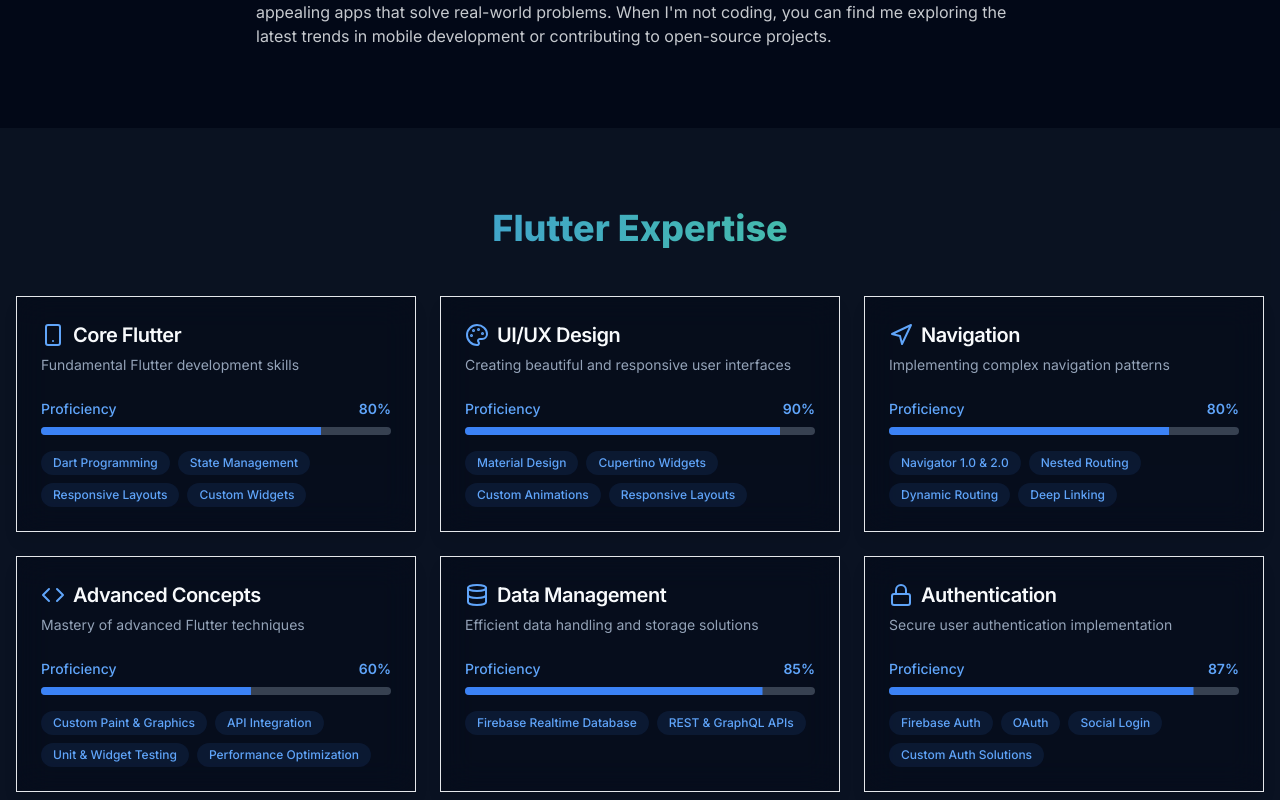
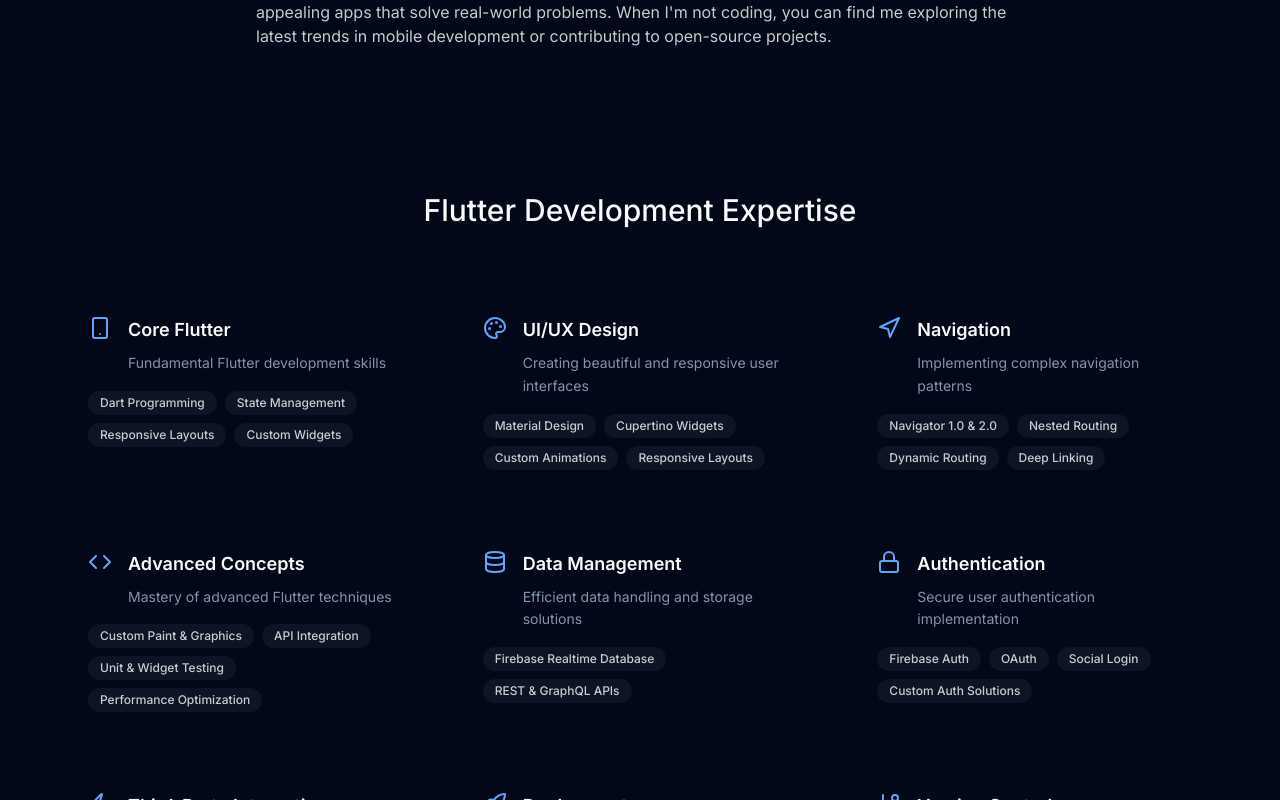
Before and after one commit to Hitesh007-p/myportfolio, a Next.js app: page / in a window 1280 px wide. Shown: the part 1060-1860 px from the top of the page. Built offline with nearby package versions, Linux system fonts and the light colour scheme.

Commit message:
some ui change

```diff
--- a/components/hero.tsx
+++ b/components/hero.tsx
@@ -20,7 +20,7 @@ export function Hero() {
         <span className="gradient-text">Hitesh Patil</span>
       </h1>
       <h2 className="text-2xl md:text-3xl text-blue-400 mb-6">
-        Flutter & Dart Developer | App Enthusiast
+        Flutter & Dart Developer
       </h2>
       <p className="max-w-2xl text-lg text-foreground/80 mb-8 mx-auto">
         Crafting seamless cross-platform mobile experiences with Flutter.
--- a/components/skills.tsx
+++ b/components/skills.tsx
@@ -78,44 +78,41 @@ const flutterSkills: Skill[] = [
 
 export function Skills() {
   return (
-    <section id="skills" className="py-20 px-4 bg-secondary/30">
-      <div className="container mx-auto">
-        <h2 className="text-4xl font-extrabold mb-12 text-center bg-clip-text text-transparent bg-gradient-to-r from-blue-500 to-green-400">
-          Flutter Expertise
+    <section id="skills" className="py-16 px-4 bg-background">
+      <div className="container mx-auto max-w-6xl">
+        <h2 className="text-3xl font-medium mb-16 text-center text-foreground">
+          Flutter Development Expertise
         </h2>
-        <div className="grid md:grid-cols-2 lg:grid-cols-3 gap-6">
+        <div className="grid grid-cols-1 md:grid-cols-2 lg:grid-cols-3 gap-8">
           {flutterSkills.map((skill, index) => (
-            <Card
+            <div
               key={index}
-              className="h-full bg-background/50 backdrop-blur-lg shadow-lg hover:shadow-xl transition-all transform hover:scale-105"
+              className="p-6 rounded-xl hover:bg-muted/20 transition-colors group"
             >
-              <CardHeader>
-                <CardTitle className="flex items-center gap-2 text-xl font-semibold">
+              <div className="flex items-start gap-4 mb-4">
+                <div className="text-muted-foreground/80 group-hover:text-blue-500 transition-colors">
                   {skill.icon}
-                  <span>{skill.name}</span>
-                </CardTitle>
-                <CardDescription>{skill.description}</CardDescription>
-              </CardHeader>
-              <CardContent>
-                <div className="mb-4">
-                  <div className="flex justify-between items-center mb-2">
-                    <span className="text-sm font-medium text-blue-400">Proficiency</span>
-                    <span className="text-sm font-semibold text-blue-400">{skill.proficiency}%</span>
                 </div>
-                  <Progress value={skill.proficiency} className="h-2 bg-gray-700 rounded-full" />
+                <div className="flex-1">
+                  <h3 className="text-lg font-semibold text-foreground mb-2">
+                    {skill.name}
+                  </h3>
+                  <p className="text-sm text-muted-foreground/90 leading-relaxed">
+                    {skill.description}
+                  </p>
                 </div>
-                <div className="flex flex-wrap gap-2">
+              </div>
+              <div className="flex flex-wrap gap-2 mt-4">
                 {skill.subSkills.map((subSkill, idx) => (
                   <span
                     key={idx}
-                      className="px-3 py-1 text-xs font-medium rounded-full bg-blue-500/10 text-blue-400 hover:bg-blue-500/20 transition"
+                    className="px-3 py-1 text-xs font-medium rounded-full bg-muted/40 text-foreground/80"
                   >
                     {subSkill}
                   </span>
                 ))}
               </div>
-              </CardContent>
-            </Card>
+            </div>
           ))}
         </div>
       </div>
```
Also changed, not shown: 1 other file (tests, documents, lock files or other folders). Lines whose indentation alone changed are shown as unchanged.
